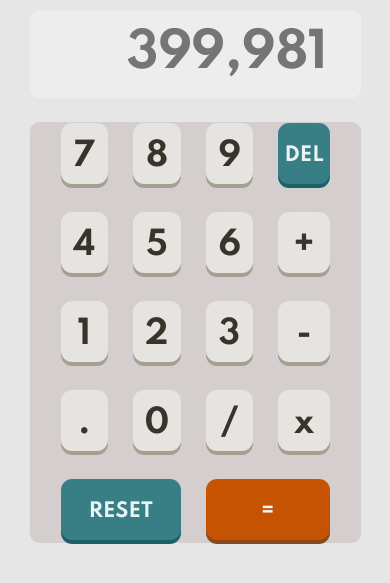
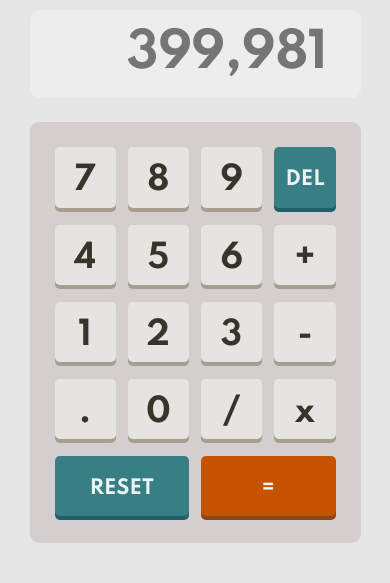
Before and after one commit to K0smic/calculator-app, a plain HTML site: page index.html in a window 390 px wide. Shown: the part 183-766 px from the top of the page. Drawn offline with Linux system fonts and the light colour scheme.

Commit message:
Fixed mobile style.

```diff
--- a/css/style.scss
+++ b/css/style.scss
@@ -149,6 +149,10 @@ $calc-body-grid-height: clamp(26.25rem, 24.8856rem + 5.8216vw, 30rem);
 $calc-grid-width: clamp(10.25rem, 7.8952rem + 10.0469vw, 16.9375rem);
 $calc-row-gap: 1.5rem;
 
+$numpad-row-gap: clamp(1.0625rem, 0.4824rem + 1.4085vw, 1.9rem) clamp(0.75rem, 0.4637rem + 1.2214vw, 1.688rem);
+$numpad-padding: clamp(1.563rem, 1.1768rem + 0.8458vw, 2.063rem) clamp(1.563rem, 1.1768rem + 0.8458vw, 2.063rem) clamp(1.7rem, 1.1951rem + 1.0344vw, 2.126rem) clamp(1.563rem, 1.1768rem + 0.8458vw, 2.063rem);
+$digits-border-r: clamp(0.3rem, 0.1592rem + 0.6009vw, 0.7rem);
+
 $font-small: 12px;
 $font-action: 19px;
 $font-default: 2rem;
@@ -271,6 +275,7 @@ $font-big: 2.98rem;
     --default-result: var(--theme2-result);
     --default-result-shadow: var(--theme2-result-shadow);
   }
+  overflow: hidden;
 }
 //END CSS VARIABLES
 
@@ -482,17 +487,18 @@ $font-big: 2.98rem;
     grid-template-columns: repeat(4, 1fr);
     align-content: center;
 
-    grid-auto-rows: 3.813rem;
+    grid-auto-rows: 1fr;
+    // grid-auto-rows: 3.813rem;
 
-    gap: 1.75rem 1.563rem;
-    padding: 1.938rem 1.938rem 2.126rem 1.938rem;
+    gap: $numpad-row-gap;
+    padding: $numpad-padding;
 
     button {
       font-family: inherit;
       color: inherit;
       letter-spacing: inherit;
 
-      border-radius: 0.7rem;
+      border-radius: $digits-border-r;
       border: 0;
 
       padding-top: 0.425rem;
```
Also changed, not shown: css/style.min.css, 1 other file.
